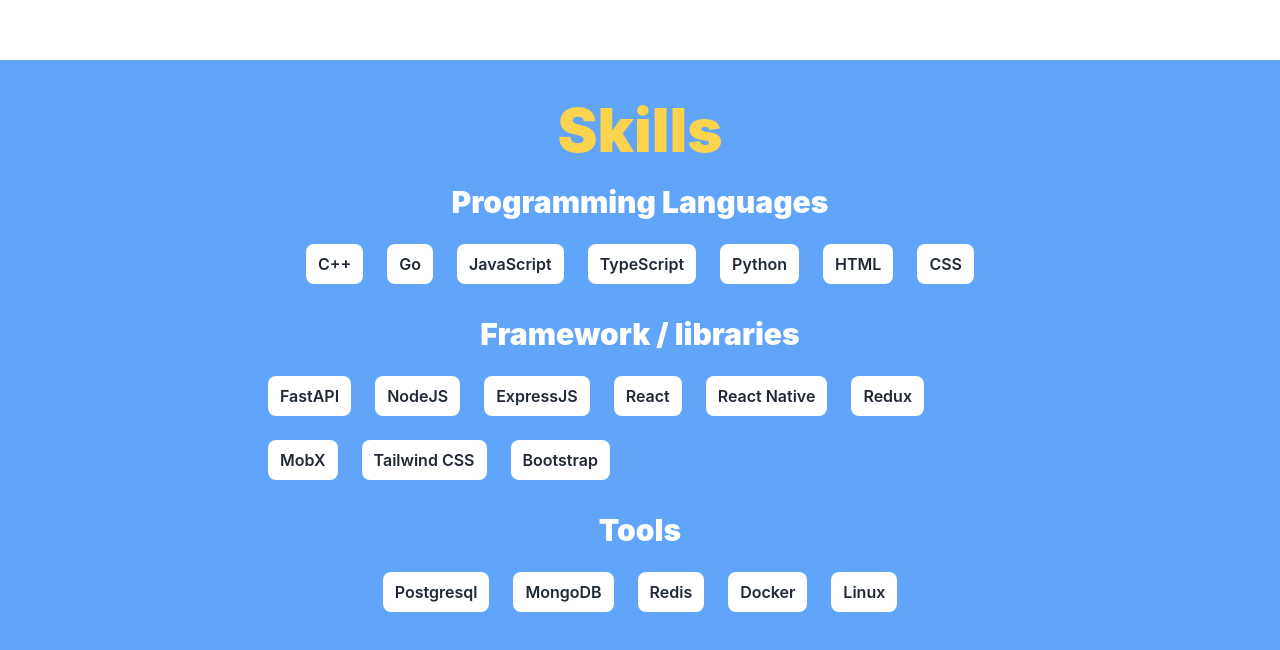
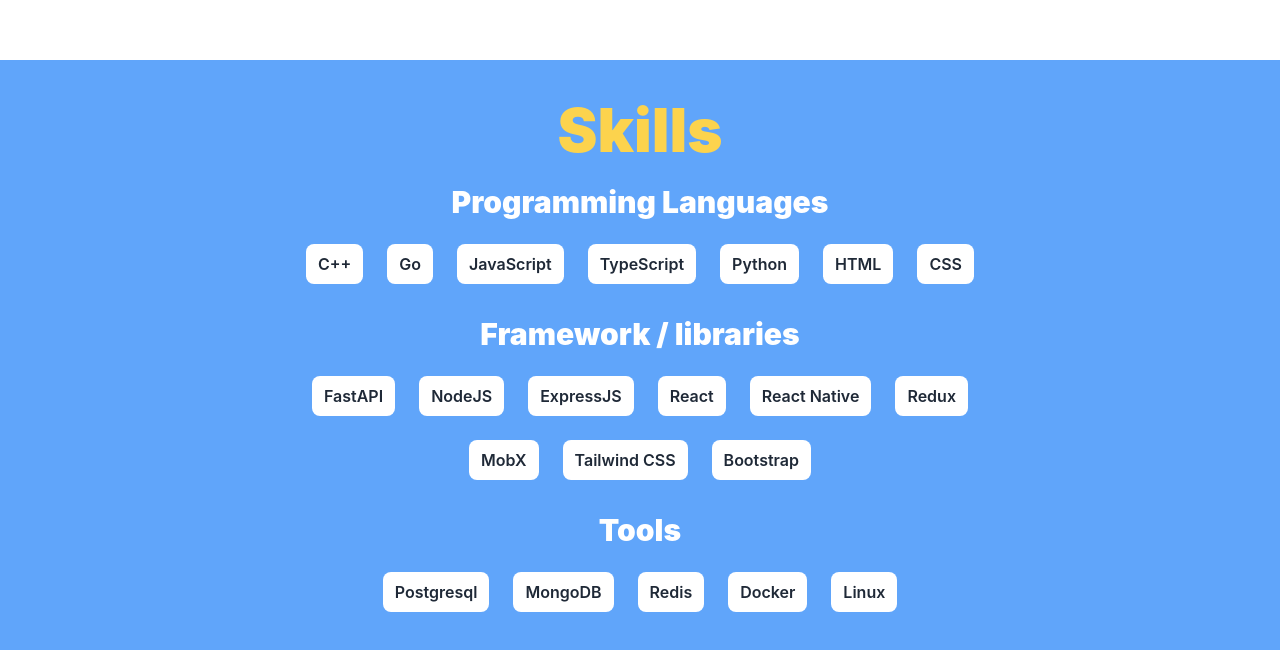
Before and after one commit to kabi175/portfolio, a React (Create React App) app: page / in a window 1280 px wide. Shown: the part 740-1390 px from the top of the page. Built offline with nearby package versions, Linux system fonts and the light colour scheme.

Commit message:
update align

```diff
--- a/src/components/Skills.js
+++ b/src/components/Skills.js
@@ -5,7 +5,7 @@
   return (
     <div className="pb-5 xl:grid xl:place-items-center">
       <h1 className="text-3xl pb-3 font-black text-white">{titile}</h1>
-      <div className="flex flex-wrap">
+      <div className="flex flex-wrap justify-center">
         {list.map((value, id) => (
           <div
             key={id}
```
